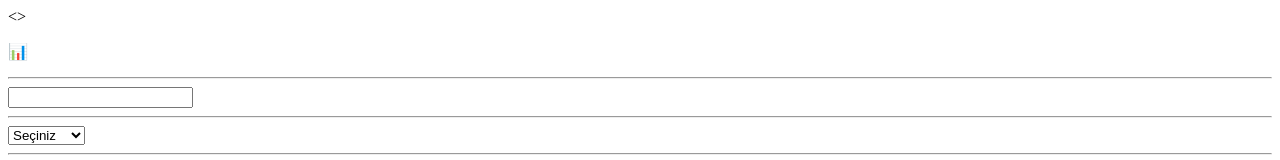
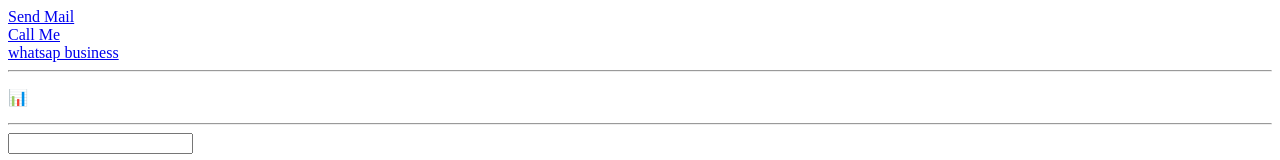
Before and after one commit to Scyalgi/Html5_Kodlar, a plain HTML site: page index.html in a window 1280 px wide. Shown: the top 160 px of the page. Drawn offline with Linux system fonts and the light colour scheme.

Commit message:
wp,email,tel link

```diff
--- a/index.html
+++ b/index.html
@@ -23,9 +23,19 @@
     <link rel="preconnect" href="https://fonts.gstatic.com" crossorigin>
     <link href="https://fonts.googleapis.com/css2?family=Oswald:wght@200..700&display=swap" rel="stylesheet">
 </head>
-<>
+
     <noscript>Your browser does not support JavaScript</noscript>
     <!-- Start Code -->
+
+    <!-- email link -->
+    <a href="scyalgi@gmail.com">Send Mail</a><br>
+    <!-- tel link -->
+    <a href="tel:+905424425449">Call Me</a><br>
+    <!-- whatsap link -->
+    <a href="https://wa.me/+905424425449? Size nasıl yardımcı olabilrim">whatsap business</a><br>
+    <hr>
+
+
     <!-- emoji -->
     <p>&#128202</p>
 
```
